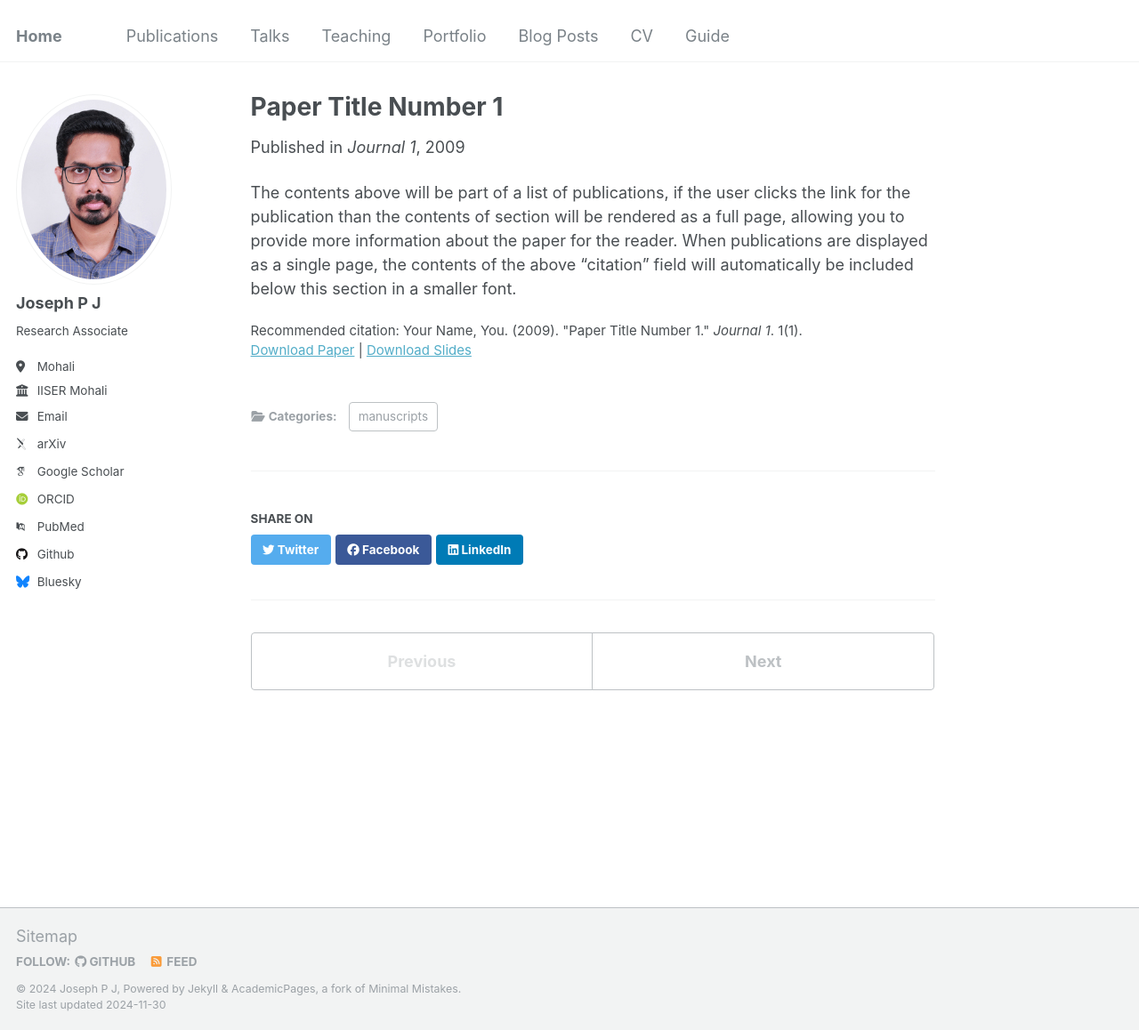
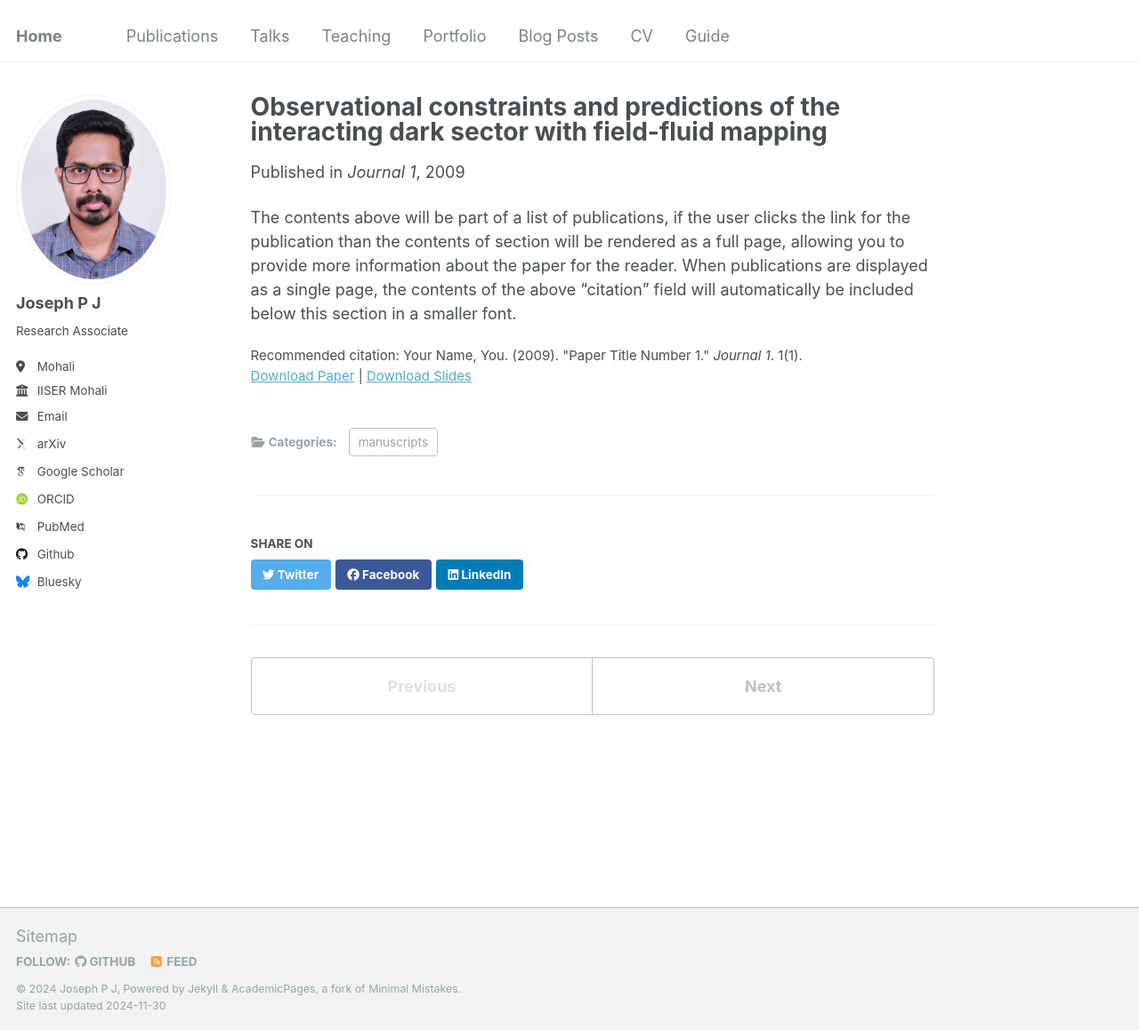
Before and after one commit to josephpjohnson/web, a Jekyll site: the page built from _publications/2009-10-01-paper-title-number-1.md, in a window 1280 px wide and 1158 px high. Shown: the whole window at 89% size. Built offline with Jekyll 4.4.1, drawn with Linux system fonts in a browser that asks for light colours; some web fonts are replaced.

Commit message:
Update 2009-10-01-paper-title-number-1.md

```diff
--- a/_publications/2009-10-01-paper-title-number-1.md
+++ b/_publications/2009-10-01-paper-title-number-1.md
@@ -1,5 +1,5 @@
 ---
-title: "Paper Title Number 1"
+title: "Observational constraints and predictions of the interacting dark sector with field-fluid mapping"
 collection: publications
 category: manuscripts
 permalink: /publication/2009-10-01-paper-title-number-1
```
